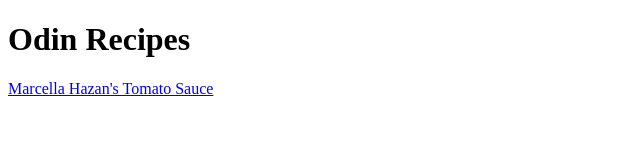
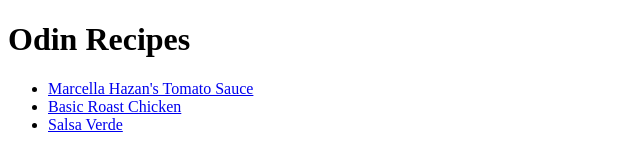
Before and after one commit to nickgreen89/odin-recipes, a plain HTML site: page index.html in a window 1280 px wide. Shown: the whole page, without its empty margins (0-640 px from the left). Drawn offline with Linux system fonts and the light colour scheme.

Commit message:
Create and link to chicken and salsa pages

```diff
--- a/index.html
+++ b/index.html
@@ -11,6 +11,9 @@
 
         <h1>Odin Recipes</h1>
 
-        <a href="recipes/tomato_sauce.html">Marcella Hazan's Tomato Sauce</a>
-    </body>
+        <ul>
+            <li><a href="recipes/tomato_sauce.html">Marcella Hazan's Tomato Sauce</a></li>
+            <li><a href="recipes/roast_chicken.html">Basic Roast Chicken</a></li>
+            <li><a href="recipes/salsa_verde.html">Salsa Verde</a></li>
+        </body>
 </html>
```
Also changed, not shown: recipes/roast_chicken.html (added), recipes/salsa_verde.html (added).
